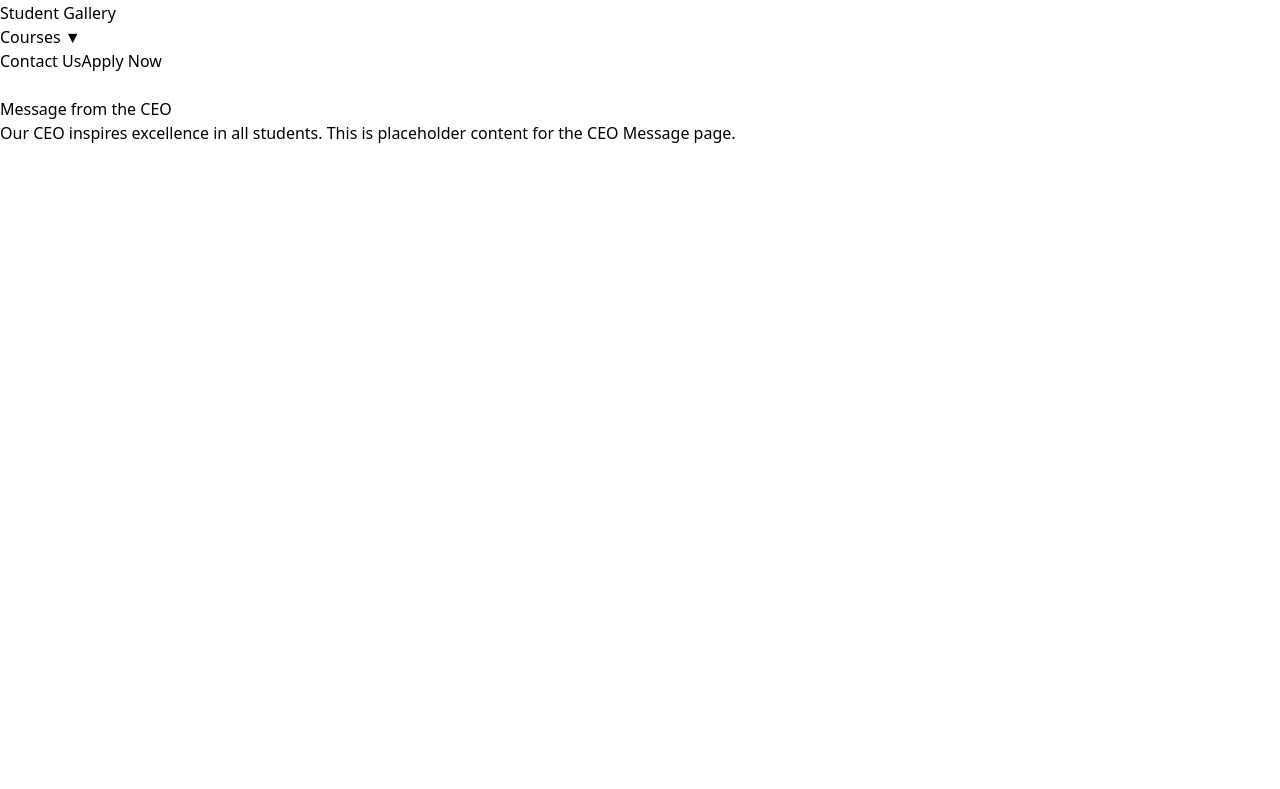
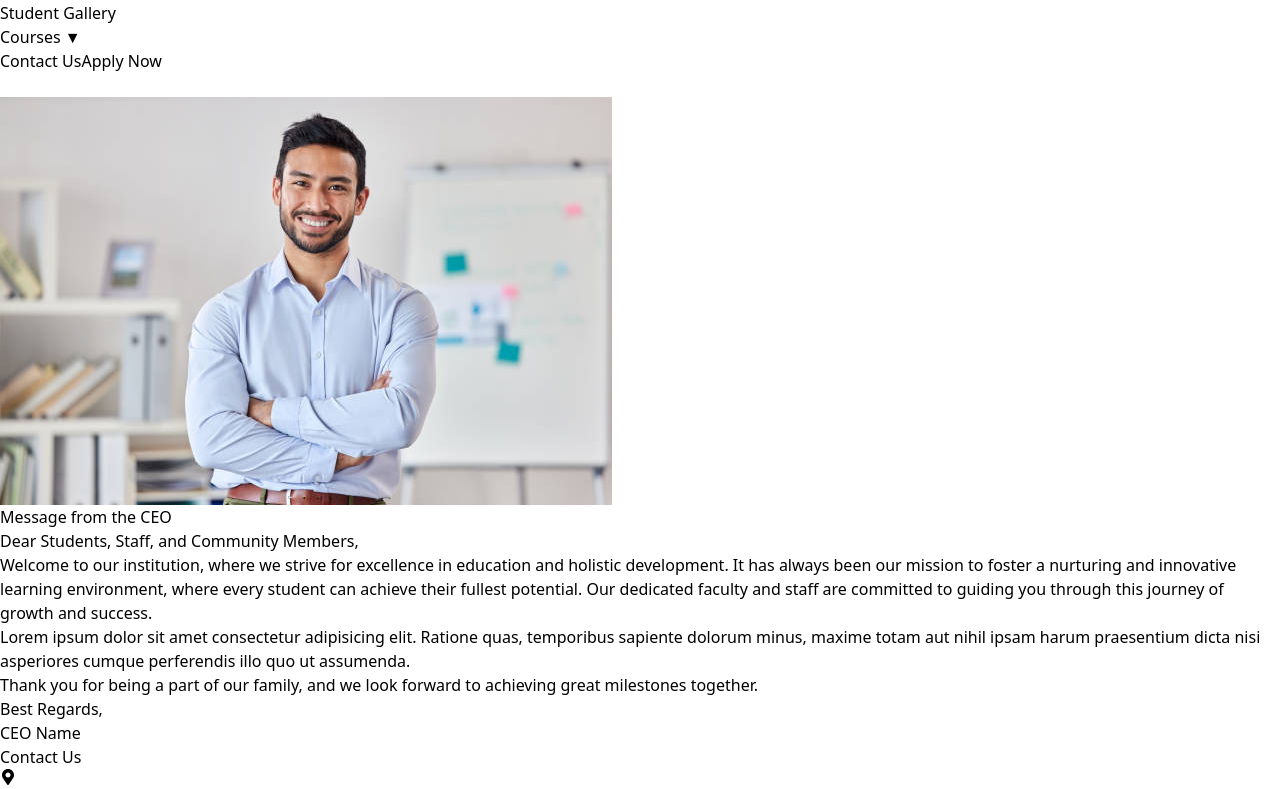
Before and after one commit to BenjaminKing0520/College-of-Melbourne, a React (Vite) app: page /ceo-message in a window 1280 px wide. Shown: the part 360-1149 px from the top of the page. Before the commit the page ends 800 px from the top, so only its background shows below. Built offline with nearby package versions, Linux system fonts and the light colour scheme.

Commit message:
Hestory Milest and Chirman massage

```diff
--- a/src/pages/About/CEOMessage.jsx
+++ b/src/pages/About/CEOMessage.jsx
@@ -1,14 +1,86 @@
 import React from "react";
+import { motion } from "framer-motion";
+import ChairmanImg from "../../assets/Images/chairman.jpg"; // ✅ Adjust path if needed
+import Footer from "../../components/Footer/Footer";
+
+// Text animation variants
+const textVariants = {
+  hidden: { opacity: 0, x: 50 },
+  visible: (i) => ({
+    opacity: 1,
+    x: 0,
+    transition: { delay: i * 0.25, duration: 0.7 },
+  }),
+};
 
 const CEOMessage = () => {
   return (
-    <div className="p-8">
-      <h1 className="text-4xl font-bold mb-4">Message from the CEO</h1>
-      <p>
-        Our CEO inspires excellence in all students. This is placeholder content
-        for the CEO Message page.
-      </p>
-    </div>
+    <>
+      <section className="py-16 md:py-24 px-4 sm:px-6 md:px-16 bg-white">
+        <div className="max-w-6xl mx-auto flex flex-col md:flex-row items-center gap-8 md:gap-16">
+          {/* Left Side - Image with animation */}
+          <motion.div
+            className="w-full md:w-1/2 flex justify-center md:justify-start"
+            initial={{ opacity: 0, x: -100, rotate: -5 }}
+            whileInView={{ opacity: 1, x: 0, rotate: 0 }}
+            transition={{ duration: 1, type: "spring", stiffness: 80 }}
+            viewport={{ once: true }}
+            whileHover={{ scale: 1.05 }}
+          >
+            <img
+              src={ChairmanImg}
+              alt="Chairman"
+              className="w-56 h-56 sm:w-64 sm:h-64 md:w-96 md:h-96 object-cover rounded-xl shadow-2xl"
+            />
+          </motion.div>
+
+          {/* Right Side - Text with staggered animation */}
+          <div className="w-full md:w-1/2">
+            <motion.h2
+              className="text-3xl sm:text-4xl md:text-5xl font-bold mb-6 text-gray-800"
+              initial={{ opacity: 0, y: -20 }}
+              whileInView={{ opacity: 1, y: 0 }}
+              transition={{ duration: 0.8 }}
+              viewport={{ once: true }}
+            >
+              Message from the CEO
+            </motion.h2>
+
+            {[
+              "Dear Students, Staff, and Community Members,",
+              "Welcome to our institution, where we strive for excellence in education and holistic development. It has always been our mission to foster a nurturing and innovative learning environment, where every student can achieve their fullest potential. Our dedicated faculty and staff are committed to guiding you through this journey of growth and success.",
+              "Lorem ipsum dolor sit amet consectetur adipisicing elit. Ratione quas, temporibus sapiente dolorum minus, maxime totam aut nihil ipsam harum praesentium dicta nisi asperiores cumque perferendis illo quo ut assumenda.",
+              "Thank you for being a part of our family, and we look forward to achieving great milestones together.",
+            ].map((text, i) => (
+              <motion.p
+                key={i}
+                className="text-gray-700 mb-4 leading-relaxed text-sm sm:text-base md:text-lg"
+                custom={i}
+                variants={textVariants}
+                initial="hidden"
+                whileInView="visible"
+                viewport={{ once: true }}
+              >
+                {text}
+              </motion.p>
+            ))}
+
+            <motion.p
+              className="text-gray-800 font-semibold mt-6 text-sm sm:text-base md:text-lg"
+              initial={{ opacity: 0, y: 20 }}
+              whileInView={{ opacity: 1, y: 0 }}
+              transition={{ duration: 0.8 }}
+              viewport={{ once: true }}
+            >
+              Best Regards,
+              <br />
+              CEO Name
+            </motion.p>
+          </div>
+        </div>
+      </section>
+      <Footer />
+    </>
   );
 };
 
```
